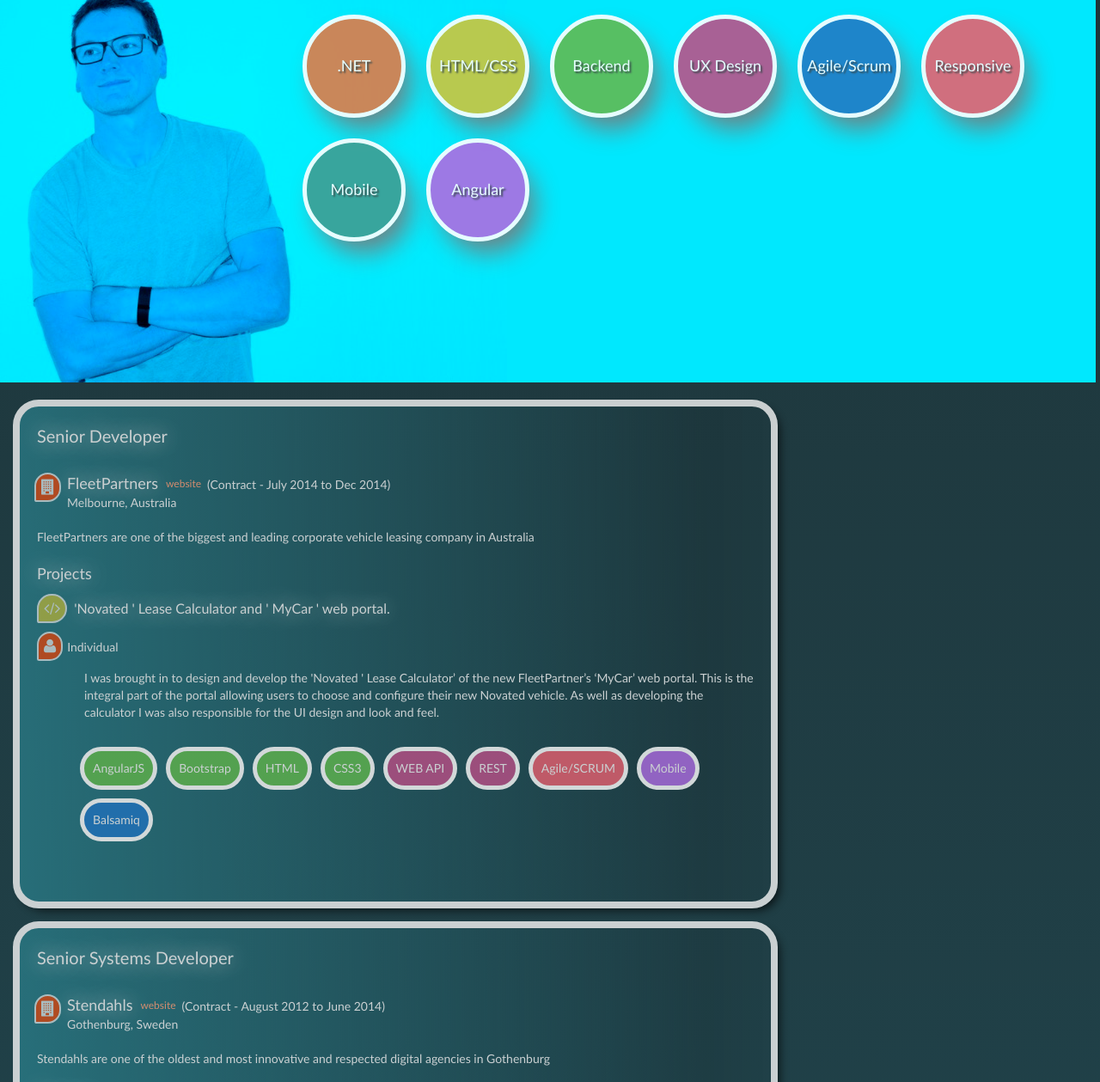
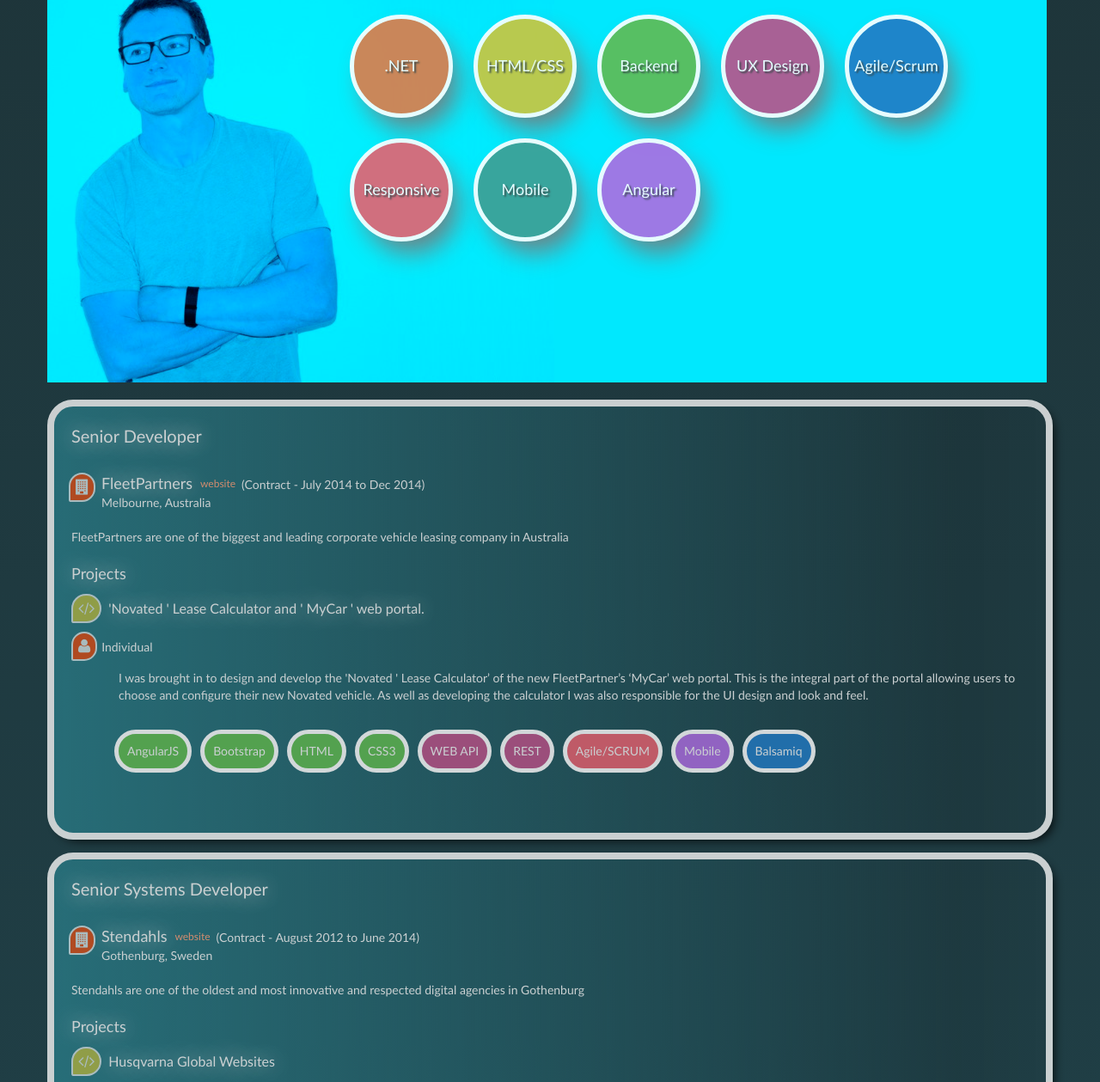
Before and after one commit to ArnoldKrumins/me, a website: page index.html in a window 1280 px wide. Shown: the part 55-1314 px from the top of the page at 86% size. Drawn offline with nearby package versions, Linux system fonts and the light colour scheme.

Commit message:
changing layout

```diff
--- a/app/directives/job.js
+++ b/app/directives/job.js
@@ -6,9 +6,9 @@ app.directive('cv',function(){
     return{
         restrict:'EA',
         scope:{ jobs:'='},
-        template:'<div id="jobs" class="col-md-12 col-lg-9">' +
+        template:'<div id="jobs">' +
                     '<ul ng-repeat="job in jobs">' +
-                        '<li>' +
+                        '<li style="display: inline-block">' +
                             '<div class="job-container col-xs-12">' +
                             '<p class="job-role">{{ job.title }}</p>' +
                             '<p class="company"><i class="fa fa-building"></i><span class="company-name">{{ job.company }}</span><a class="website" ng-if="job.URL.length > 0" href="{{ job.URL }}" target="_blank">website</a><span class="duration">({{ job.duration }})</span></p>' +
--- a/app/services/CVDataService.js
+++ b/app/services/CVDataService.js
@@ -28,8 +28,6 @@ app.factory('CVDataService',function($q){
                     { name: 'Mobile', used:'100', class:'7'},
                     { name: 'Balsamiq', used:'100', class:'4'}
                 ]
-
-
             }
 
             ]
@@ -165,6 +163,106 @@ app.factory('CVDataService',function($q){
         },
 
 
+        { title:'Senior Developer',
+            order:0,
+            company:'AI Media Comms',
+            location:'London, United Kingdom',
+            duration: 'Contract - March 2010 to Dec June 2010',
+            URL:'http://www.aimediacomms.com',
+            description:'AI Media provides software solutions that enables organisations to manage proactive PR campaigns with a comprehensive media contacts database, press release distribution and integrated media monitoring.',
+            projects:[{
+                name: '\'Vuelio \' Media Relations website.',
+                filter:'Web,FullStack',
+                team:1,
+                description: 'The aim was to design and develop a new website geared towards the private sector. This involved taking the existing ‘Newflash’ product and overhauling the UI to incorporate Ajax, freshen up the look and feel and to refactor the existing code base.',
+                techs:[{ name: 'ASP.NET', used:'100', class:'0'},
+                    { name: 'HTML', used:'100', class:'1'},
+                    { name: 'CSS', used:'100', class:'1'},
+                    { name: 'Ajax', used:'100', class:'1'},
+                    { name: 'Agile/SCRUM', used:'100', class:'4'},
+                    { name: 'NHibernate', used:'100', class:'2'},
+                    { name: 'NUnit', used:'100', class:'0'},
+                    { name: 'JavaScript', used:'100', class:'1'},
+                ]
+            }
+
+            ]
+
+
+        },
+
+
+        { title:'Senior Developer',
+            order:0,
+            company:'Freedman International',
+            location:'London, United Kingdom',
+            duration: 'Perm - June 2007 to Dec 2009',
+            URL:'http://www.freedmaninternational.com/',
+            description:'Stendahls are one of the oldest and most innovative and respected digital agencies in Gothenburg',
+            projects:[{
+                name: 'Husqvarna Global Websites',
+                filter:'Web,FullStack',
+                team:4,
+                description: 'Stendahls main account is Husqvarna. This involved the running, maintenance and support of over twenty individual multi-lingual websites and their CMS/DAM systems. My duties involved technical analysis of customer requests and working with Art Directors on designs. Backlog planning to provide estimation and to prioritise tasks. Creating Agile Kanban walls to visualise the on-going work and ultimately doing the work. The projects typically covered 2/3 weekly sprints, followed up by a client presentation and in team retrospective. The projects generally involved creating new campaigns, new pages and enhancements to existing content. All sites are designed to be fully responsive',
+                techs:[{ name: 'HTML', used:'100', class:'2'},
+                    { name: 'CSS', used:'100', class:'2'},
+                    { name: 'ASP.NET', used:'100', class:'1'},
+                    { name: 'ASP.MVC', used:'100', class:'1'},
+                    { name: 'JavaScript', used:'100', class:'2'},
+                    { name: 'Jquery', used:'100', class:'2'},
+                    { name: 'JQuery Mobile', used:'100', class:'7'},
+                    { name: 'Agile/SCRUM', used:'100', class:'5'},
+                    { name: 'Responsive Design', used:'100', class:'6'},
+                    { name: 'Third Party Libs', used:'100', class:'2'},
+                    { name: 'CMS', used:'100', class:'3'}
+
+                ],
+
+                examples:[{name:'Husqvarna',url:'http://www.husqvarna.com/us/home/'},
+                    {name:'McCulloch Chainsaws',url:'http://www.mcculloch.com/uk/products/'},
+                    {name:'Husqvarna Construction',url:'http://www.husqvarna.com/us/construction/company/proudprofessionals/'},
+                    {name:'Gardena',url:'http://www.gardena.com/au/'}
+                ]
+
+            },
+                {
+                    name: 'UD Trucks',
+                    filter:'Web,FrontEnd',
+                    team:6,
+                    description: 'I have also assisted in the launch for the Japanese UD Trucks website for the \' NewBiz \' team',
+                    techs:[{ name: 'HTML', used:'100', class:'0'},
+                        { name: 'CSS', used:'100', class:'0'},
+                        { name: 'ASP.MVC', used:'100', class:'1'},
+                        { name: 'JavaScript', used:'100', class:'0'},
+                        { name: 'Jquery', used:'100', class:'0'},
+                        { name: 'EPI Server', used:'100', class:'2'},
+                        { name: 'Agile/Scrum', used:'100', class:'4'}
+                    ],
+
+                    examples:[{name:'UD Trucks',url:'http://www.udtrucks.com/'}
+
+                    ]
+
+                },
+
+                {
+                    name: 'Cochlear',
+                    filter:'Web,FrontEnd',
+                    team:2,
+                    description: 'Was involved in technical workshop to evaluate the Xamarin mobile development framework as a suitable platform for Cochlear’s new companion mobile app.',
+                    techs:[{ name: 'Xamarin', used:'100', class:'5'},
+                        { name: 'Design Concepts', used:'100', class:'2'}
+                    ],
+
+                    examples:[{name:'Cochlear Website',url:'http://www.cochlear.com/wps/wcm/connect/intl/home/home'}
+
+                    ]
+
+                }
+
+            ]
+        },
+
 
         { title:'Developer',
             order:0,
--- a/index.html
+++ b/index.html
@@ -13,7 +13,7 @@
     <link rel="stylesheet" href="less/site.css"/>
 </head>
 <body ng-app="me" ng-controller="mainCtrl">
-<div class="container-fluid">
+<div class="container">
 
 
    <div id="social-header">
@@ -28,7 +28,7 @@
        </ul>
    </div>
 
-  <div class="row header-image">
+  <div class="header-image">
       <div>
 
           <div skills="skills"></div>
```
